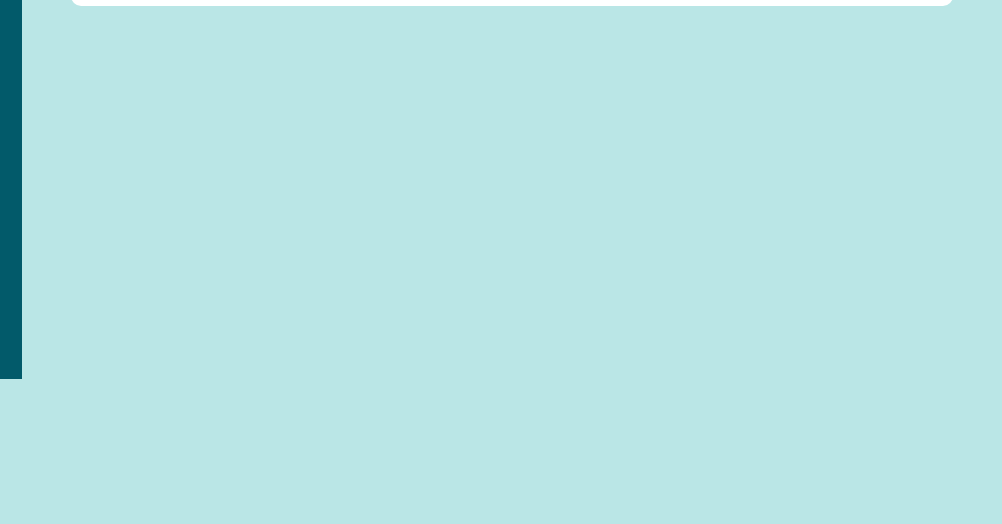
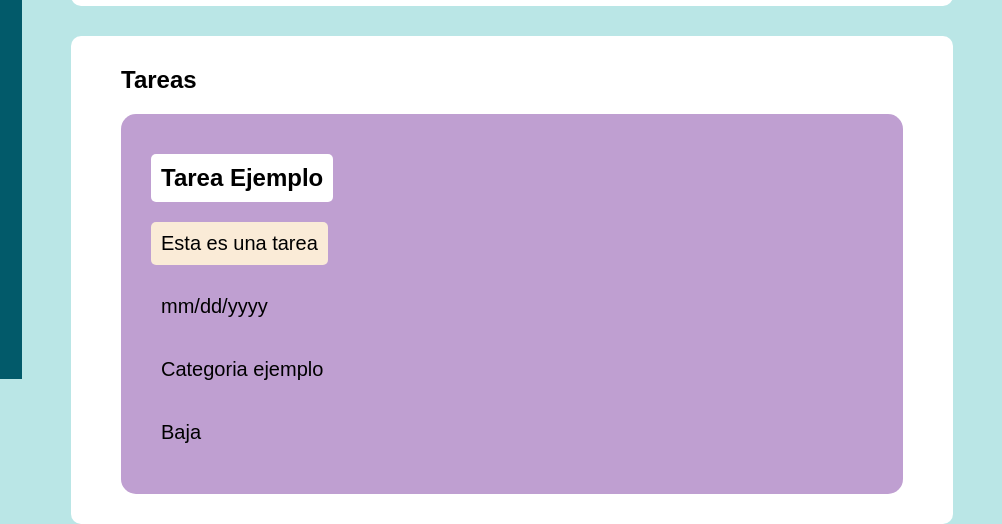
Before and after one commit to AdriaBonninPCN/TascaFinalLlenguatges, a plain HTML site: page crear-tasca.html in a window 1280 px wide. Shown: the part 421-945 px from the top of the page, 278-1280 px from the left. Before the commit the page ends 800 px from the top, so only its background shows below. Drawn offline with Linux system fonts and the light colour scheme.

Commit message:
un poco css tarjeta tareas

```diff
--- a/crear-tasca.html
+++ b/crear-tasca.html
@@ -58,7 +58,18 @@
             </div>
             <button class="boton">Crear Tarea</button>
         </div>
+        <div class="box" id="categoriasCaja">
+            <h2>Tareas</h2>
+            <div class="tarea-box">
+                <p class = "titulo">Tarea Ejemplo</p>
+                <p class = "descripcion">Esta es una tarea</p>
+                <p class = "fecha">mm/dd/yyyy</p>
+                <p class = "categoria">Categoria ejemplo</p>
+                <p class = "prioridad">Baja</p>
+            </div>
+        </div>
     </main>
+    <script src="js/crear-tasca.js" type="module"></script>
 </body>
 
 </html>
--- a/css/styles.css
+++ b/css/styles.css
@@ -226,6 +226,34 @@ label, input[type="radio"] {
     background-color: #e74c3c;
 }
 
+.tarea-box{
+    background-color: rgb(191, 159, 209);
+    padding: 30px;
+    margin-top: 20px;
+    border-radius: 15px;
+    display: flex;
+    flex-direction: column;
+}
+
+.tarea-box *{
+    margin-top: 10px;
+    margin-bottom: 10px;
+    font-size: 20px;
+    width: fit-content;
+    padding: 10px;
+    border-radius: 5px;
+}
+
+.tarea-box .titulo{
+    font-size: 24px;
+    font-weight: bold;
+    background-color: rgb(255, 255, 255);
+}
+
+.tarea-box .descripcion{
+    background-color: antiquewhite;
+}
+
 @media (max-width: 768px) {
     nav {
         transform: translateX(-300px);
```
Also changed, not shown: categories.html (+0 -2 lines).
